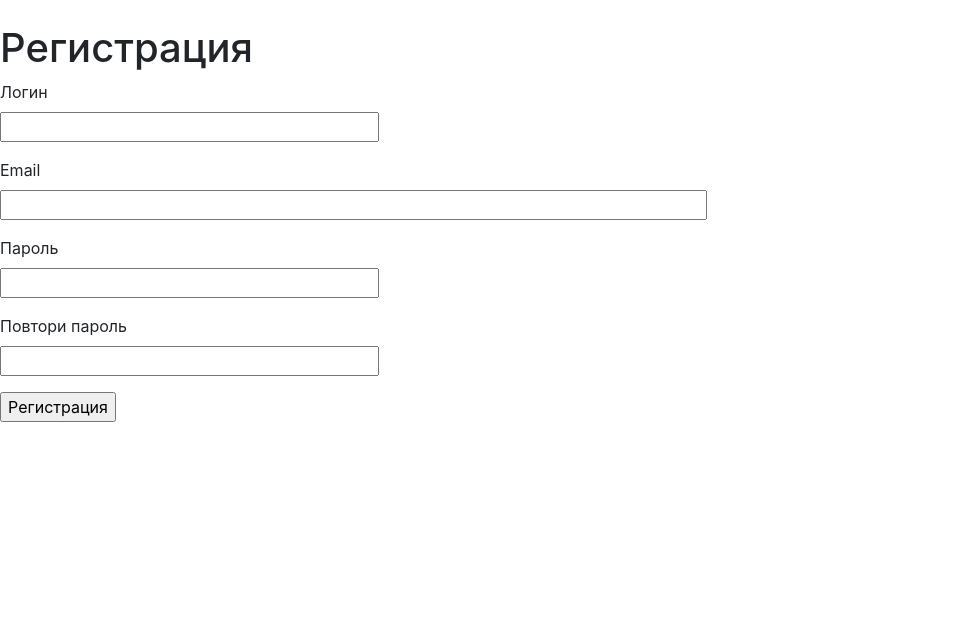
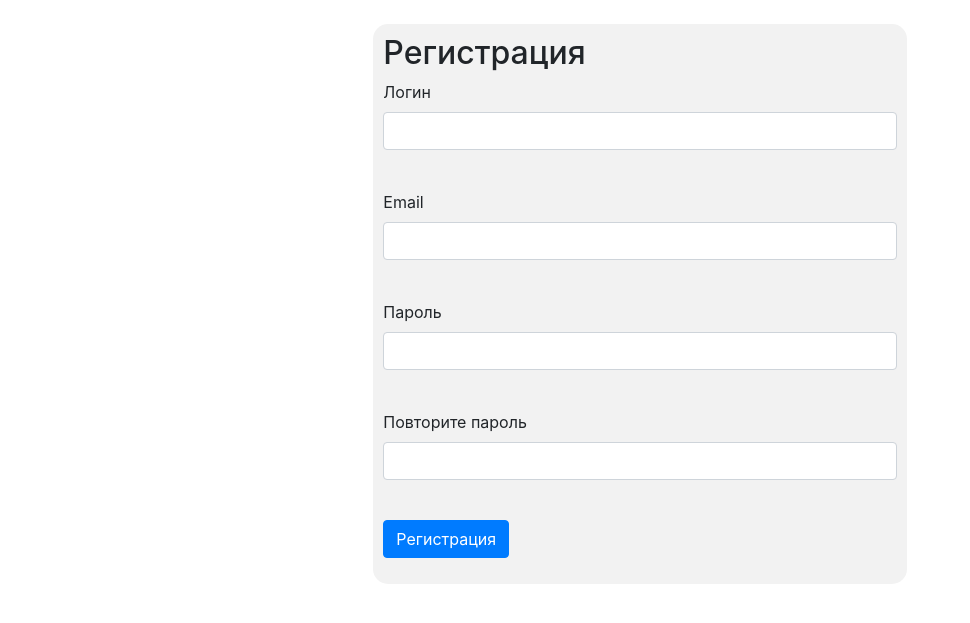
Before and after one commit to avzqq/diplom, a Flask app: page /register in a window 1280 px wide. Shown: the part 56-679 px from the top of the page, without its empty margins (0-970 px from the left). Run offline with Flask 2, Linux system fonts and the light colour scheme; some libraries are stand-ins or nearby versions.

Commit message:
Improved register and login pages at frontend part.

```diff
--- a/app/forms.py
+++ b/app/forms.py
@@ -5,24 +5,34 @@ from app.models import User
 
 
 class LoginForm(FlaskForm):
-    username = StringField('Логин', validators=[DataRequired()])
-    password = PasswordField('Пароль', validators=[DataRequired()])
-    remember_me = BooleanField('Запомнить меня')
-    submit = SubmitField('Вход')
+    username = StringField('Логин', validators=[DataRequired()],
+                           render_kw={"class": "form-control"})
+    password = PasswordField('Пароль', validators=[DataRequired()],
+                           render_kw={"class": "form-control"})
+    remember_me = BooleanField('Запомнить меня',
+                            render_kw={"class": "form-check-label"})
+    submit = SubmitField('Вход', render_kw={"class": "btn btn-primary"})
+
 
 class RegistrationForm(FlaskForm):
-    username = StringField('Логин', validators=[DataRequired()])
-    email = StringField('Email', validators=[DataRequired(), Email()])
-    password = PasswordField('Пароль', validators=[DataRequired()])
+    username = StringField('Логин', validators=[DataRequired()],
+                           render_kw={"class": "form-control"})
+    email = StringField('Email', validators=[DataRequired(), Email()],
+                            render_kw={"class": "form-control"})
+    password = PasswordField('Пароль', validators=[DataRequired()],
+                             render_kw={"class": "form-control"})
     password2 = PasswordField(
-        'Повтори пароль', validators=[DataRequired(), EqualTo('password')])
-    submit = SubmitField('Регистрация')
+        'Повторите пароль', validators=[DataRequired(), EqualTo('password')],
+                             render_kw={"class": "form-control"})
+    submit = SubmitField('Регистрация', render_kw={"class": "btn btn-primary"})
+
 
     def validate_username(self, username):
         user = User.query.filter_by(username=username.data).first()
         if user is not None:
             raise ValidationError('Используйте другой логин.')
 
+
     def validate_email(self, email):
         user = User.query.filter_by(email=email.data).first()
         if user is not None:
--- a/app/templates/login.html
+++ b/app/templates/login.html
@@ -1,7 +1,9 @@
 {% extends "base.html" %}
 
 {% block content %}
-    <h1>Вход</h1>
+    <div style="display: flex; justify-content: center;">
+    <div class="col-5" style="border-radius: 15px; background-color: #f2f2f2; padding: 10px;">
+    <h2>Вход</h2>
     <form action="" method="post" novalidate>
         {{ form.hidden_tag() }}
         <p>
@@ -22,4 +24,6 @@
         <p>{{ form.submit() }}</p>
     </form>
     <p>Новый пользователь? <a href="{{ url_for('register') }}">Нажми для регистрации!</a></p>
+    </div>
+    </div>
 {% endblock %}
--- a/app/templates/register.html
+++ b/app/templates/register.html
@@ -1,7 +1,9 @@
 {% extends "base.html" %}
 
 {% block content %}
-    <h1>Регистрация</h1>
+    <div style="display: flex; justify-content: center;">
+    <div class="col-5" style="border-radius: 15px; background-color: #f2f2f2; padding: 10px;">
+    <h2>Регистрация</h2>
     <form action="" method="post">
         {{ form.hidden_tag() }}
         <p>
@@ -34,4 +36,6 @@
         </p>
         <p>{{ form.submit() }}</p>
     </form>
+    </div>
+    </div>
 {% endblock %}
```
